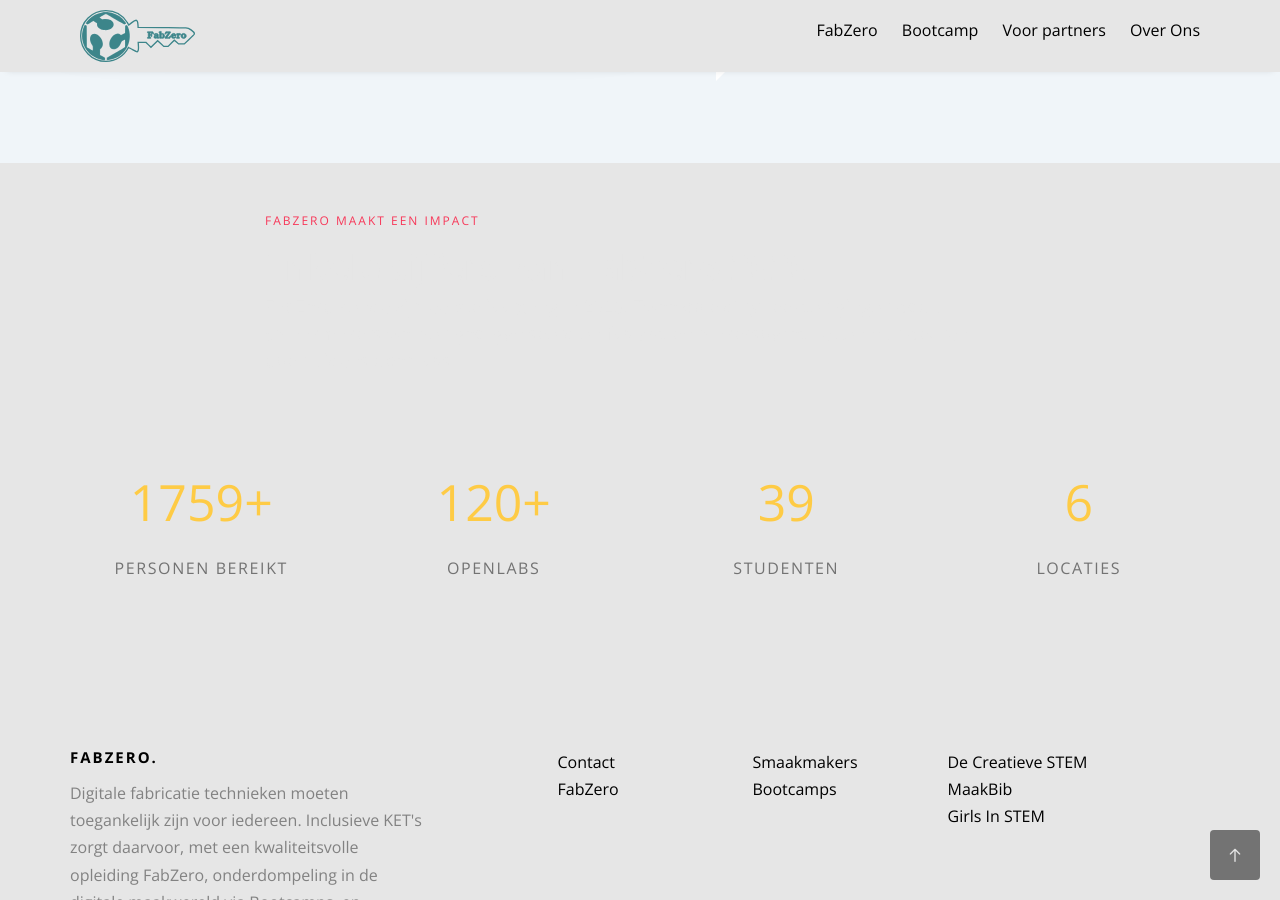
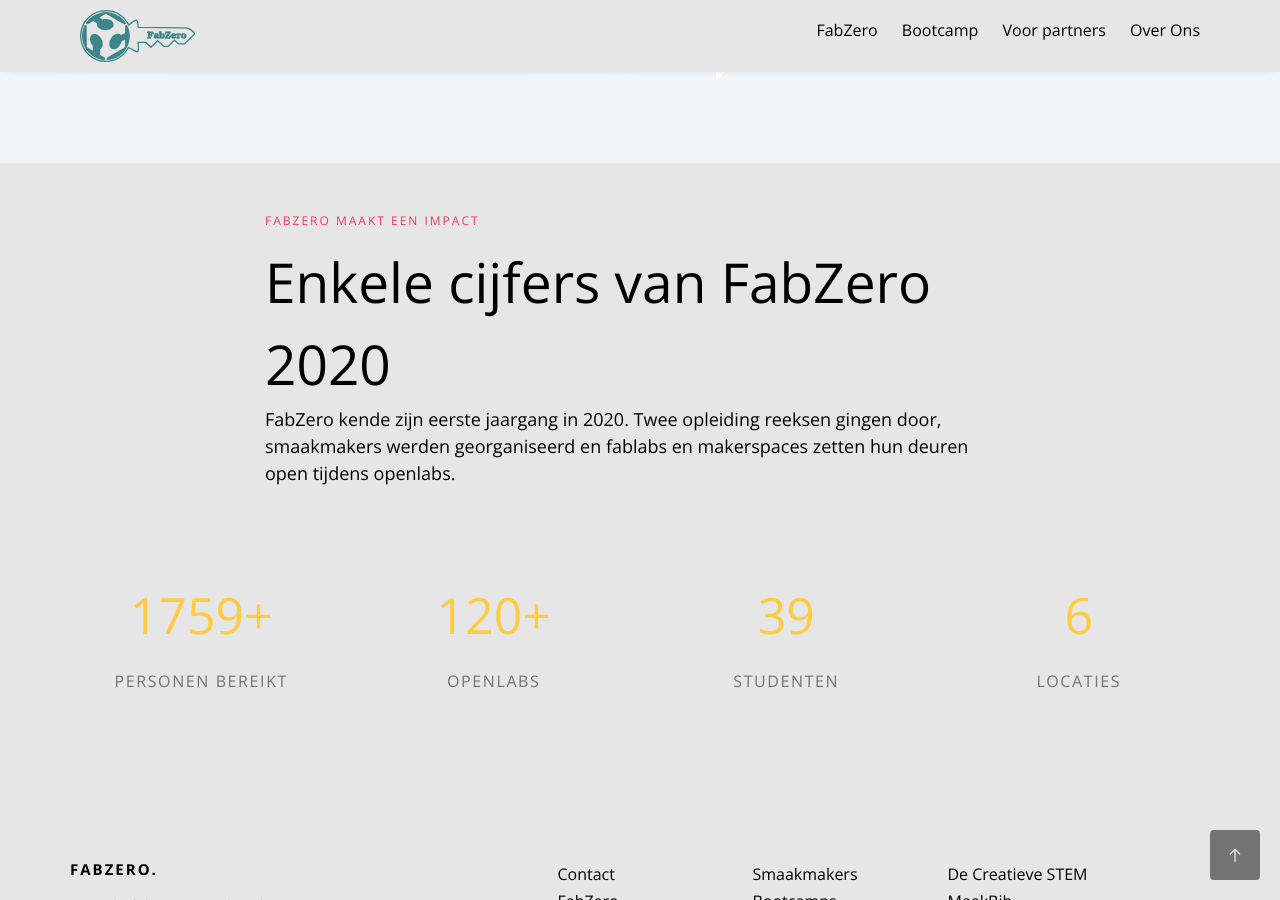
Before and after one commit to IngegnoMakerSpace/inclusievekets, a Jekyll site: the page built from index.html, in a window 1280 px wide and 900 px high, scrolled down 3386 px. Built offline with Jekyll 4.4.1, drawn with Linux system fonts in a browser that asks for light colours; nearby versions of some CDN libraries; some web fonts are replaced.

Commit message:
bugfix color

```diff
--- a/index.html
+++ b/index.html
@@ -197,7 +197,7 @@
 		<div class="container">
 
 			<div class="row animate-box" data-animate-effect="fadeInUp">
-				<div class="col-md-8 col-md-offset-2 text-left fh5co-heading">
+				<div class="col-md-8 col-md-offset-2 text-left fh5co-heading4">
 					<span>FabZero maakt een impact</span>
 					<h2>Enkele cijfers van FabZero 2020</h2>
 					<p>FabZero kende zijn eerste jaargang in 2020. Twee opleiding reeksen gingen door, smaakmakers werden georganiseerd en fablabs en makerspaces zetten hun deuren open tijdens openlabs.</p>
```
